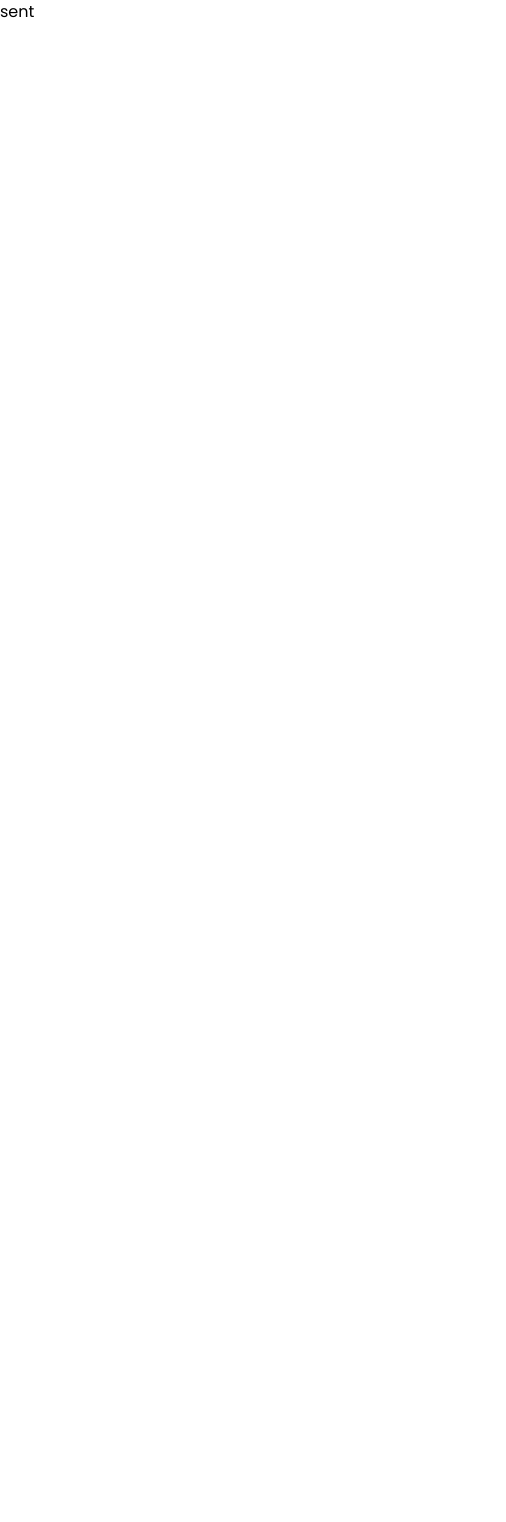
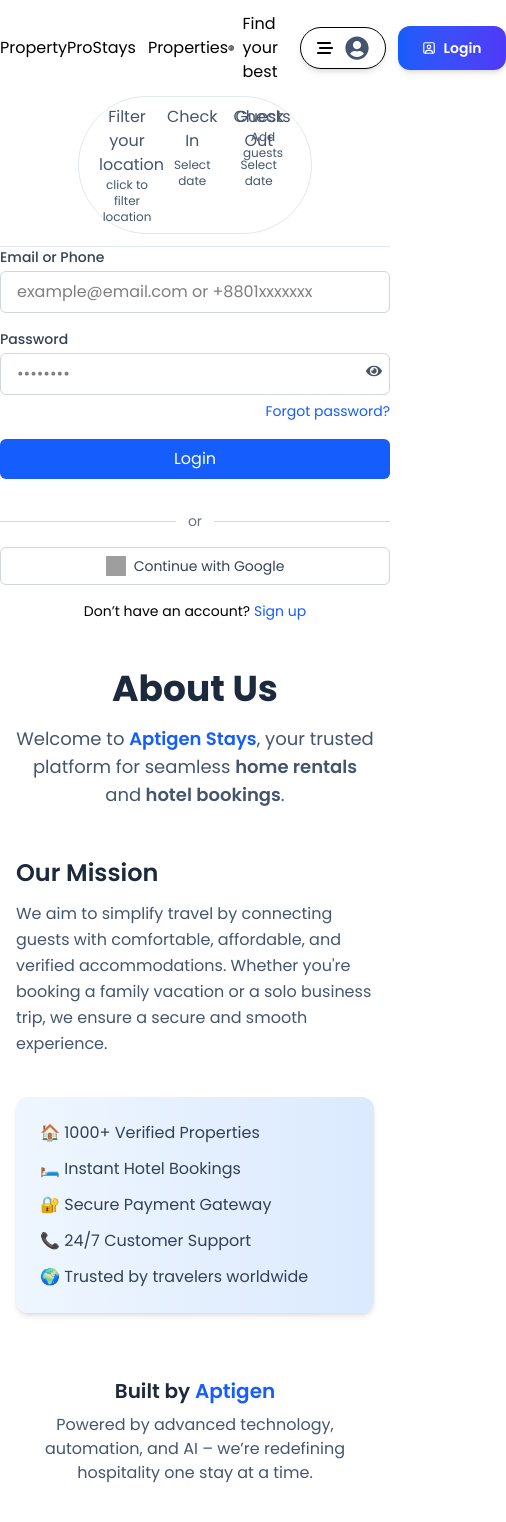
Before and after one commit to As-shihab/propertypro, a React (Vite) app in the folder frontend/: page /login in a window 390 px wide. Shown: the top 1522 px of the page, 506 px wide, since content can reach past the window. Before the commit the page ends 844 px from the top, so only its background shows below. Built offline with nearby package versions, Linux system fonts and the light colour scheme; no server answers; grey boxes are pictures that could not be loaded.

Commit message:
implemented authentiaction

```diff
--- a/frontend/src/App.tsx
+++ b/frontend/src/App.tsx
@@ -1,4 +1,4 @@
-import { useState } from "react";
+import { useEffect, useState , useRef } from "react";
 import "./App.css";
 import Header from "./components/header";
 import { GlobalContext } from "./guard/GlobalContext";
@@ -7,45 +7,48 @@ import PropertyPro from "./pages/home/PropertyPro";
 import Footer from "./pages/footer/Footer";
 import NotFound404 from "./pages/notfound/notfound404";
 import Login from "./Auth/Login"; // Login Page
-import PrivateRoute from "./guard/privateRoute"; // Import the PrivateRoute component
 import ProfilePage from "./Auth/profile/profile";
 import { httpClient } from "./services/http";
-import { sentUserOtp } from "./config/OtpSender";
-
+import { useFetchUser } from "./config/GetUserFromServer";
 function App() {
   const [user, setUser] = useState();
-  const sent = () => {
-    let http = new httpClient();
-    http
-      .post(http.authUrl + "/api/user/sent-otp", {})
-      .then((res: any) => {
-        console.log("OTP sent successfully:", res.data);
+  const [loading, setLoading] = useState(false);
+  const http = new httpClient();
+
+  const fetchUser = useFetchUser();
+
+  // inside App component:
+  const hasFetchedRef = useRef(false);
+
+  useEffect(() => {
+    if (hasFetchedRef.current) return;
+    hasFetchedRef.current = true;
+
+    fetchUser()
+      .then((data) => {
+        setUser(data);
       })
-      .catch((err: any) => {
-        console.error("Error sending OTP:", err);
+      .catch((error) => {
+        console.error("Error fetching user data:", error);
+      });
+  }, []);
 
-        http.get(http.authUrl + "/api/user").then(res=>console.log("User data:", res.data))
-      });
-  }
   return (
-    <button onClick={sent}>sent</button>
-    // <GlobalContext.Provider value={{ user, setUser }}>
-    //   <Router>
-    //     <Header />
-    //     <Routes>
-    //       {/* Public routes */}
-    //       <Route path="/" element={<PropertyPro />} />
-    //       <Route path="/login" element={<Login switchToSignup={() => {}} />} />
-
-    //       {/* Protected routes */}
-    //       <Route path="/profile" element={<ProfilePage/>} />
-
-    //       {/* Catch all route for 404 */}
-    //       <Route path="*" element={<NotFound404 />} />
-    //     </Routes>
-    //     <Footer />
-    //   </Router>
-    // </GlobalContext.Provider>
+    <GlobalContext.Provider
+      value={{ user, setUser, setLoading, http, loading }}
+    >
+      <Router>
+        <Header />
+        <Routes>
+          {/* Public routes */}
+          <Route path="/" element={<PropertyPro />} />
+          <Route path="/login" element={<Login switchToSignup={() => {}} />} />
+          <Route path="/profile" element={<ProfilePage />} />
+          <Route path="*" element={<NotFound404 />} />
+        </Routes>
+        <Footer />
+      </Router>
+    </GlobalContext.Provider>
   );
 }
 
--- a/frontend/src/Auth/Login.tsx
+++ b/frontend/src/Auth/Login.tsx
@@ -64,8 +64,10 @@ const Login: React.FC<LoginProps> = ({ switchToSignup }) => {
       .post(http.authUrl +"/api/login", user)
       .then((res :any) => {
         console.log( res.data);
-         http.saveToken("token", res.data.User_token);
-         location.reload();
+         http.saveToken("token", res.data.token);
+         if(http.getToken("token")){
+
+         }
 
       })
       .catch((err) => {
--- a/frontend/src/Auth/OtpVerification.tsx
+++ b/frontend/src/Auth/OtpVerification.tsx
@@ -1,9 +1,11 @@
 // components/OtpVerification.tsx
 import React, { useState } from "react";
 import { motion } from "framer-motion";
+import { RiLoader4Fill } from "react-icons/ri";
 
-const OtpVerification: React.FC<{ email?: string  ,  }> = ({ email }) => {
+const OtpVerification: React.FC<{ email?: string }> = ({ email }) => {
   const [otp, setOtp] = useState(Array(6).fill(""));
+  const [loading, setLoading] = useState(false);
 
   const handleChange = (value: string, index: number) => {
     if (!/^[0-9]?$/.test(value)) return;
@@ -17,6 +19,25 @@ const OtpVerification: React.FC<{ email?: string  ,  }> = ({ email }) => {
     if (value && nextInput) (nextInput as HTMLInputElement).focus();
   };
 
+  const HandleVerifyOtp = async () => {
+    try {
+      setLoading(true);
+      const otpString = otp.join("");
+      if (otpString.length < 6) {
+        alert("Please enter a complete 6-digit OTP.");
+        return;
+      }
+      // Simulate API call
+      await new Promise((resolve) => setTimeout(resolve, 1000));
+      alert(`OTP Verified: ${otpString}`);
+    } catch (error) {
+      console.error("Error verifying OTP:", error);
+      alert("Failed to verify OTP. Please try again.");
+    } finally {
+      setLoading(false);
+    }
+  };
+
   return (
     <motion.div
       key="otp"
@@ -25,9 +46,12 @@ const OtpVerification: React.FC<{ email?: string  ,  }> = ({ email }) => {
       exit={{ opacity: 0, y: 10 }}
       transition={{ duration: 0.3 }}
     >
-      <h2 className="text-lg font-semibold text-center mb-4">Verify your account</h2>
+      <h2 className="text-lg font-semibold text-center mb-4">
+        Verify your account
+      </h2>
       <p className="text-sm text-gray-600 text-center mb-6">
-        We’ve sent a 6-digit verification code to {email ?? "your email or phone"}.
+        We’ve sent a 6-digit verification code to{" "}
+        {email ?? "your email or phone"}.
       </p>
 
       {/* OTP Inputs */}
@@ -44,10 +68,23 @@ const OtpVerification: React.FC<{ email?: string  ,  }> = ({ email }) => {
           />
         ))}
       </div>
-
-      <button className="w-full bg-blue-600 text-white py-2 rounded-md mb-3">
-        Verify Code
-      </button>
+      {loading ? (
+        <button
+          type="button"
+          className="w-full flex items-center justify-center gap-2 bg-blue-600 text-white rounded-md py-2"
+          disabled
+        >
+          <RiLoader4Fill className="animate-spin text-2xl" />
+          <span>Verifying account...</span>
+        </button>
+      ) : (
+        <button
+          onClick={HandleVerifyOtp}
+          className="w-full bg-blue-600 text-white py-2 rounded-md mb-3"
+        >
+          Verify Code
+        </button>
+      )}
 
       <p className="text-center text-sm text-gray-600">
         Didn’t receive it?{" "}
--- a/frontend/src/components/header.tsx
+++ b/frontend/src/components/header.tsx
@@ -1,6 +1,13 @@
 import { useEffect, useRef, useState } from "react";
 import { AiOutlineGlobal } from "react-icons/ai";
-import { FaUserCircle } from "react-icons/fa";
+import {
+  FaEnvelope,
+  FaInfoCircle,
+  FaPhone,
+  FaSignInAlt,
+  FaUserCircle,
+  FaUserPlus,
+} from "react-icons/fa";
 import { FaBarsStaggered } from "react-icons/fa6";
 
 import { NavLink } from "react-router-dom";
@@ -9,6 +16,8 @@ import OtpVerification from "../Auth/OtpVerification";
 import { AnimatePresence } from "framer-motion";
 import Signup from "../Auth/SignUp";
 import Login from "../Auth/Login";
+import { httpClient } from "../services/http";
+import { TbUserSquare } from "react-icons/tb";
 
 export default function Header() {
   const [open, setOpen] = useState(false);
@@ -64,53 +73,97 @@ export default function Header() {
             </div>
 
             {/* Dropdown Menu */}
+
             {dropdownOpen && (
-              <div className="absolute right-0 mt-3 w-56 bg-white border border-slate-100 shadow-xl rounded-xl z-50 animate-fade-in-up">
+              <div
+                className="absolute right-0 mt-3 w-64 bg-white border border-slate-200 shadow-lg rounded-xl z-50 animate-fade-in-up"
+                role="menu"
+                aria-orientation="vertical"
+                aria-label="User menu"
+              >
                 {/* Triangle Arrow */}
-                <div className="absolute top-[-8px] right-4 w-3 h-3 bg-white transform rotate-45 border-t border-l border-slate-200 z-0" />
+                <div className="absolute -top-1.5 right-6 w-3 h-3 bg-white rotate-45 border-t border-l border-slate-200 shadow-sm z-0" />
 
-                <div className="py-2">
+                <div className="py-2 divide-y divide-slate-200">
+                  {/* Verify Email */}
+                  <button
+                    onClick={() => {
+                      setMode("otp");
+                      setOpen(true);
+                      setDropdownOpen(false);
+                    }}
+                    className="flex items-center gap-2 w-full text-left px-5 py-2.5 text-sm text-slate-700 hover:bg-slate-100 transition rounded-md"
+                    role="menuitem"
+                  >
+                    <FaEnvelope className="text-slate-500" /> Verify Email
+                  </button>
+
+                  {/* Login */}
                   <button
                     onClick={() => {
                       setMode("login");
                       setOpen(true);
                       setDropdownOpen(false);
                     }}
-                    className="block w-full text-left px-5 py-2.5 text-sm text-slate-700 hover:bg-slate-100 transition rounded-md"
+                    className="flex items-center gap-2 w-full text-left px-5 py-2.5 text-sm text-slate-700 hover:bg-slate-100 transition rounded-md"
+                    role="menuitem"
                   >
-                    🔐 Login
+                    <FaSignInAlt className="text-slate-500" /> Login
                   </button>
 
+                  {/* Signup */}
                   <button
                     onClick={() => {
                       setMode("signup");
                       setOpen(true);
                       setDropdownOpen(false);
                     }}
-                    className="block w-full text-left px-5 py-2.5 text-sm text-slate-700 hover:bg-slate-100 transition rounded-md"
+                    className="flex items-center gap-2 w-full text-left px-5 py-2.5 text-sm text-slate-700 hover:bg-slate-100 transition rounded-md"
+                    role="menuitem"
                   >
-                    ✍️ Signup
+                    <FaUserPlus className="text-slate-500" /> Signup
                   </button>
 
+                  {/* About */}
                   <NavLink
                     to="/about"
                     onClick={() => setDropdownOpen(false)}
-                    className="block px-5 py-2.5 text-sm text-slate-700 hover:bg-slate-100 transition rounded-md"
+                    className="flex items-center gap-2 px-5 py-2.5 text-sm text-slate-700 hover:bg-slate-100 transition rounded-md"
+                    role="menuitem"
                   >
-                    ℹ️ About
+                    <FaInfoCircle className="text-slate-500" /> About
                   </NavLink>
 
+                  {/* Contact */}
                   <NavLink
                     to="/contact"
                     onClick={() => setDropdownOpen(false)}
-                    className="block px-5 py-2.5 text-sm text-slate-700 hover:bg-slate-100 transition rounded-md"
+                    className="flex items-center gap-2 px-5 py-2.5 text-sm text-slate-700 hover:bg-slate-100 transition rounded-md"
+                    role="menuitem"
                   >
-                    📞 Contact
+                    <FaPhone className="text-slate-500" /> Contact
                   </NavLink>
+
+                  <button
+                    onClick={() => {
+                      new httpClient().logout();
+                    }}
+                    className="flex items-center gap-2 w-full text-left cursor-pointer px-5 py-2.5 text-sm text-slate-700 hover:bg-slate-100 transition rounded-md"
+                    role="menuitem"
+                  >
+                    <FaSignInAlt className="text-slate-500" /> Logout
+                  </button>
                 </div>
               </div>
             )}
           </div>
+
+          <button
+          onClick={()=>{setMode("login"); setOpen(true);}}
+           className="flex items-center justify-center cursor-pointer gap-2 px-6 py-3 bg-gradient-to-r from-blue-600 to-indigo-600 text-white font-semibold text-sm rounded-xl shadow-md hover:shadow-lg hover:scale-105 transition-transform duration-300 ease-in-out focus:outline-none focus:ring-2 focus:ring-offset-2 focus:ring-blue-500">
+            <TbUserSquare />
+            Login
+          </button>
         </div>
       </div>
 
@@ -161,9 +214,14 @@ export default function Header() {
           {mode === "login" ? (
             <Login key="login" switchToSignup={() => setMode("signup")} />
           ) : mode === "signup" ? (
-            <Signup key="signup" switchToLogin={() => setMode("login")} otpEmail={setEmail}  switchOtp={()=>setMode('otp')} />
+            <Signup
+              key="signup"
+              switchToLogin={() => setMode("login")}
+              otpEmail={setEmail}
+              switchOtp={() => setMode("otp")}
+            />
           ) : (
-            mode === "otp" && <OtpVerification  email={email}/>
+            mode === "otp" && <OtpVerification email={email} />
           )}
         </AnimatePresence>
       </Dialog>
--- /dev/null
+++ b/frontend/src/config/GetUserFromServer.ts
@@ -0,0 +1,26 @@
+import { useContext } from "react";
+import { httpClient } from "../services/http";
+import { GlobalContext } from "../guard/GlobalContext";
+
+export const useFetchUser = () => {
+  const { setUser, setLoading } = useContext(GlobalContext);
+  const http = new httpClient();
+
+  const fetchUser = async () => {
+    try {
+      setLoading(true);
+      console.log("Fetching user data from server...");
+      const response = await http.get(http.authUrl + "/api/user");
+      console.log("User data fetched successfully:", response.data);
+      return response.data;
+    } catch (error) {
+      console.error("Error fetching user data:", error);
+      setUser(null);
+      throw error;
+    } finally {
+      setLoading(false);
+    }
+  };
+
+  return fetchUser;
+};
--- a/frontend/src/config/OtpSender.ts
+++ b/frontend/src/config/OtpSender.ts
@@ -1,6 +1,6 @@
 import { httpClient } from "../services/http";
 
-export const sentUserOtp = () => {
+export const sentUserOtp = async () => {
   const http = new httpClient();
-  return http.post(http.authUrl + "/api/user/sent-otp", {});
+  return await http.post(http.authUrl + "/api/user/sent-otp", {});
 };
--- a/frontend/src/guard/GlobalContext.tsx
+++ b/frontend/src/guard/GlobalContext.tsx
@@ -2,4 +2,16 @@ import { createContext } from "react";
 export const GlobalContext = createContext<any>({
     user: null,
     setUser: () => {},
+    setLoading: () => {},
+    http: null,
+    loading: false,
+    setOtpEmail: () => {},
+    setOtp: () => {},
+    otpEmail: "",
+    otp: "",
+    switchOtp: () => {},
+    switchToSignup: () => {},
+    switchToLogin: () => {},
+    switchToProfile: () => {},
+    switchToHome: () => {},
 });
--- a/frontend/src/pages/footer/Footer.tsx
+++ b/frontend/src/pages/footer/Footer.tsx
@@ -2,6 +2,44 @@
 
 export default function Footer() {
   return (
-    <div>Footer</div>
+<div className="max-w-5xl mx-auto px-4 py-12">
+  <div className="text-center mb-12">
+    <h1 className="text-4xl font-bold text-slate-800 mb-4">About Us</h1>
+    <p className="text-lg text-slate-600">
+      Welcome to <span className="font-semibold text-blue-600">Aptigen Stays</span>, your trusted platform for
+      seamless <span className="font-semibold">home rentals</span> and
+      <span className="font-semibold"> hotel bookings</span>.
+    </p>
+  </div>
+
+  <div className="grid md:grid-cols-2 gap-10 items-center">
+    <div>
+      <h2 className="text-2xl font-semibold text-slate-800 mb-3">Our Mission</h2>
+      <p className="text-slate-600 leading-relaxed">
+        We aim to simplify travel by connecting guests with comfortable, affordable, and verified
+        accommodations. Whether you're booking a family vacation or a solo business trip, we ensure a secure
+        and smooth experience.
+      </p>
+    </div>
+
+    <div className="bg-gradient-to-r from-blue-50 to-blue-100 p-6 rounded-xl shadow-md">
+      <ul className="space-y-3 text-slate-700 text-base">
+        <li>🏠 1000+ Verified Properties</li>
+        <li>🛏️ Instant Hotel Bookings</li>
+        <li>🔐 Secure Payment Gateway</li>
+        <li>📞 24/7 Customer Support</li>
+        <li>🌍 Trusted by travelers worldwide</li>
+      </ul>
+    </div>
+  </div>
+
+  <div className="mt-16 text-center">
+    <h3 className="text-xl font-semibold text-slate-800 mb-2">Built by <span className="text-blue-600">Aptigen</span></h3>
+    <p className="text-slate-600">
+      Powered by advanced technology, automation, and AI – we’re redefining hospitality one stay at a time.
+    </p>
+  </div>
+</div>
+
   )
 }
--- a/frontend/src/pages/home/PropertyPro.tsx
+++ b/frontend/src/pages/home/PropertyPro.tsx
@@ -13,7 +13,7 @@ export default function PropertyPro() {
         {
           arr.map(() => {
             return(
- <Card />
+ <Card/>
             )
           })
         }
```
Also changed, not shown: frontend/src/Auth/SignUp.tsx (+5 -4 lines), frontend/src/config/OtpVerifyer.ts (added, +12 -0 lines), frontend/src/services/http.ts (+10 -5 lines).
